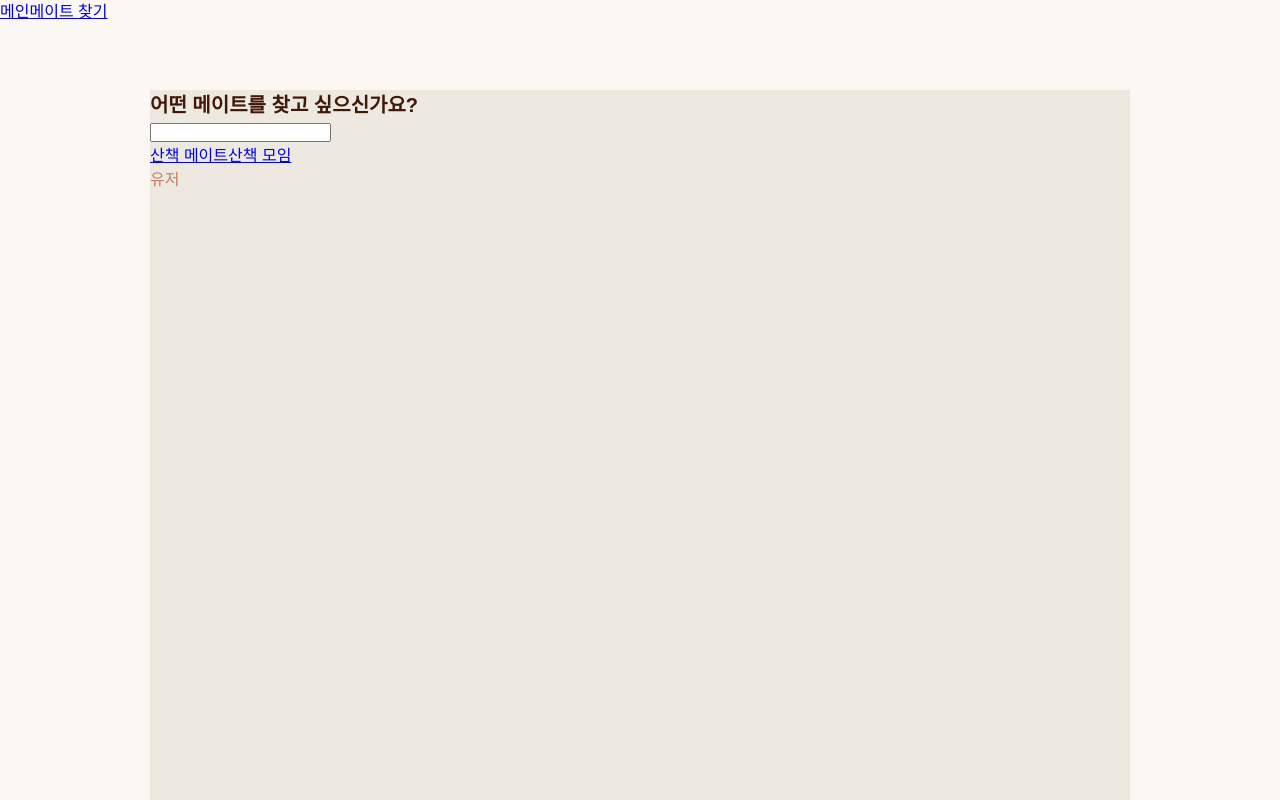
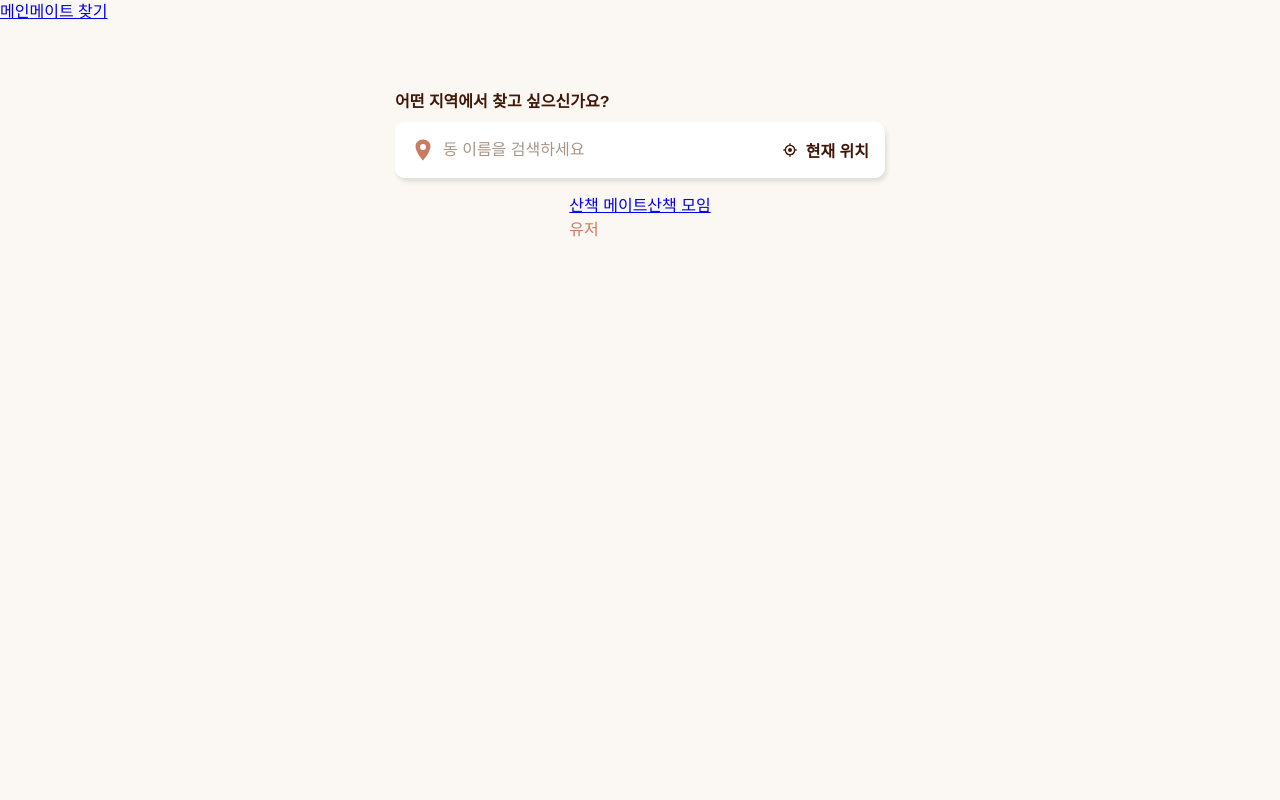
Before and after one commit to codestates-seb/seb41_main_006, a React (Create React App) app in the folder client/: page /mate in a window 1280 px wide. Built offline with nearby package versions, Linux system fonts and the light colour scheme.

Commit message:
design: 메이트 찾기 페이지 상단

```diff
--- a/client/package.json
+++ b/client/package.json
@@ -10,6 +10,7 @@
     "axios": "^1.2.2",
     "react": "^18.2.0",
     "react-dom": "^18.2.0",
+    "react-icons": "^4.7.1",
     "react-redux": "^8.0.5",
     "react-router-dom": "^6.6.2",
     "react-scripts": "5.0.1",
--- a/client/src/GlobalStyle.js
+++ b/client/src/GlobalStyle.js
@@ -24,6 +24,21 @@ const GlobalStyle = createGlobalStyle`
     font-size: 1rem;
   }
 
+  button{
+    cursor: pointer;
+  }
+
+  /* input 기본 스타일 초기화 */
+  input {
+    -webkit-appearance : none;
+    -moz-appearance:none;
+    appearance:none;
+    &:focus {
+      outline: none;
+    }
+  }
+
+
   .App{
     background-color: var(--bg-color);
     width: 100vw;
--- a/client/src/components/Container.js
+++ b/client/src/components/Container.js
@@ -2,7 +2,7 @@ import styled from 'styled-components';
 
 const Container = styled.div`
   padding-top: var(--header-height);
-  background-color: var(--bg-dark-color);
+  background-color: var(--bg-color);
   width: 100%;
   max-width: 980px;
   height: 100%;
--- /dev/null
+++ b/client/src/components/findMate/SearchAddressBox.js
@@ -0,0 +1,80 @@
+import styled from 'styled-components';
+import { IoLocationSharp } from 'react-icons/io5';
+import { BiTargetLock } from 'react-icons/bi';
+
+const SSearchAddressBox = styled.div`
+  display: flex;
+  align-items: center;
+  background-color: #ffffff;
+  height: 3.5rem;
+  border-radius: 10px;
+  box-shadow: 2px 4px 4px rgba(0, 0, 0, 0.1);
+  position: relative;
+  padding-right: 1rem;
+  gap: 1rem;
+  margin-bottom: 1rem;
+
+  > .location-icon {
+    position: absolute;
+    color: var(--main-color);
+    font-size: 1.5rem;
+    left: 1rem;
+  }
+
+  > input {
+    flex: 1;
+    border-radius: 10px;
+    height: 100%;
+    padding-top: 0.4rem;
+    padding-bottom: 0.4rem;
+    padding-left: 3rem;
+    border: none;
+    color: var(--main-font-color);
+    font-size: 1rem;
+    &::placeholder {
+      color: var(--sec-color);
+      font-size: 1rem;
+    }
+  }
+
+  > button {
+    display: flex;
+    align-items: center;
+    border: none;
+    background: none;
+    color: var(--main-font-color);
+    font-size: 1rem;
+    font-weight: 600;
+    gap: 8px;
+  }
+`;
+
+const SearchAddressBox = ({ address, setAddress }) => {
+  const handleKeyUp = (e) => {
+    if (e.key === 'Enter') {
+      if (address === '') {
+        return;
+      }
+      console.log(address);
+      setAddress(e.target.value);
+    }
+  };
+  return (
+    <SSearchAddressBox>
+      <IoLocationSharp className="location-icon" />
+      <input
+        type="text"
+        value={address}
+        placeholder="동 이름을 검색하세요"
+        onChange={(e) => setAddress(e.target.value)}
+        onKeyUp={handleKeyUp}
+      ></input>
+      <button>
+        <BiTargetLock />
+        현재 위치
+      </button>
+    </SSearchAddressBox>
+  );
+};
+
+export default SearchAddressBox;
--- a/client/src/pages/FindMatePage.js
+++ b/client/src/pages/FindMatePage.js
@@ -2,9 +2,30 @@ import { useState } from 'react';
 import { Link, Routes, Route } from 'react-router-dom';
 import styled from 'styled-components';
 import Container from '../components/Container';
+import SearchAddressBox from '../components/findMate/SearchAddressBox';
+
+const FindMateContainer = styled(Container)`
+  display: flex;
+  flex-direction: column;
+  align-items: center;
+`;
 
 const FindMateHeader = styled.div`
+  width: 50%;
+  display: flex;
+  flex-direction: column;
+  align-items: center;
   h1 {
+    width: 100%;
+    color: var(--main-font-color);
+    font-size: 1rem;
+    margin-bottom: 0.5rem;
+  }
+  div {
+    width: 100%;
+  }
+
+  h2 {
     color: var(--main-font-color);
     font-size: 1.25rem;
   }
@@ -13,18 +34,12 @@ const FindMateHeader = styled.div`
 const FindMatePage = () => {
   const [address, setAddress] = useState('');
 
-  const handleChange = (e) => {
-    setAddress(e.target.value);
-  };
-
   return (
-    <Container>
+    <FindMateContainer>
       <FindMateHeader>
-        <h1>어떤 메이트를 찾고 싶으신가요?</h1>
-        <div>
-          <input type="text" value={address} onChange={handleChange}></input>
-          <div>{address}</div>
-        </div>
+        <h1>어떤 지역에서 찾고 싶으신가요?</h1>
+        <SearchAddressBox address={address} setAddress={setAddress} />
+        <h2>{address}</h2>
       </FindMateHeader>
       <div>
         <div>
@@ -37,7 +52,7 @@ const FindMatePage = () => {
           <Route path="*" element={<div>유저</div>}></Route>
         </Routes>
       </div>
-    </Container>
+    </FindMateContainer>
   );
 };
 
```
Also changed, not shown: client/.eslintrc.json, client/src/components/findMate/FindMateTab.js (added), 1 other file (tests, documents, lock files or other folders).
